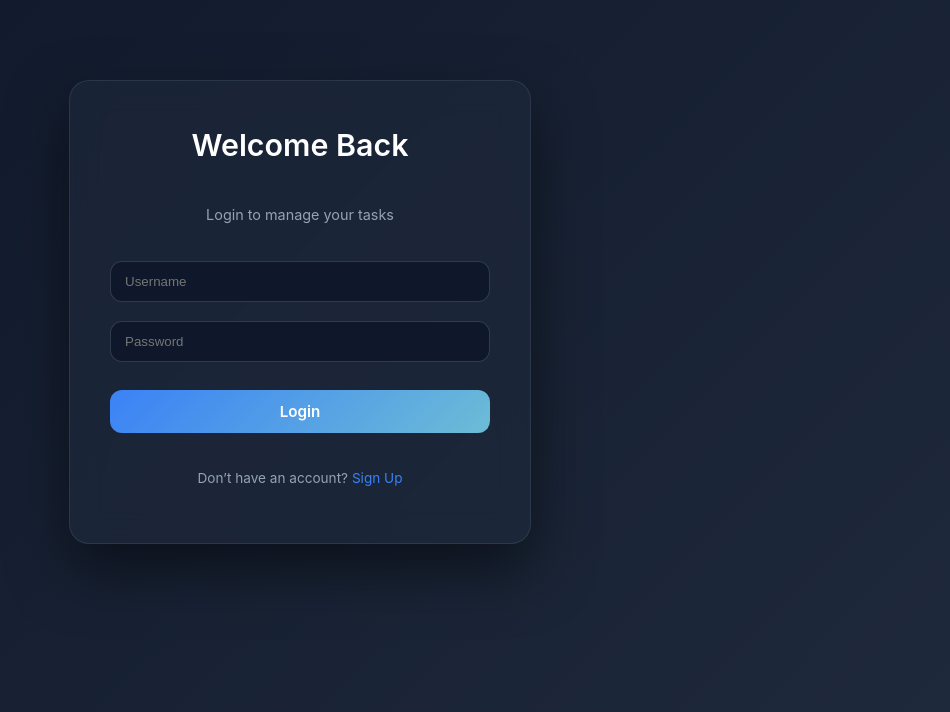
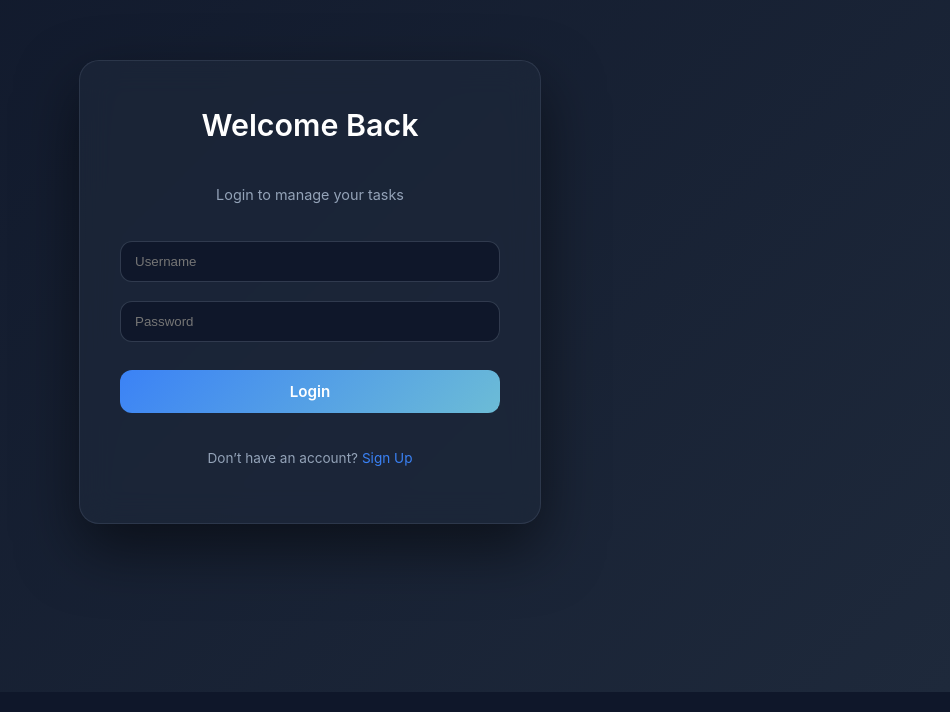
Before and after one commit to pratikshit19/To-Do-end-to-end-, a React app in the folder frontend/: page / in a window 1280 px wide. Shown: the part 108-820 px from the top of the page, without its empty margins (330-1280 px from the left). Built offline with nearby package versions, Linux system fonts and the light colour scheme; the HTML template or start-up script is replaced by a standard one.

Commit message:
Auth Page changes

```diff
--- a/frontend/src/Login.css
+++ b/frontend/src/Login.css
@@ -4,7 +4,7 @@
   display: flex;
   justify-content: center;
   align-items: center;
-   padding: 20px 20px 0 0;
+   padding: 0 20px 0 20px;
   background: linear-gradient(135deg, #0f172a, #1e293b);
 }
 
```
